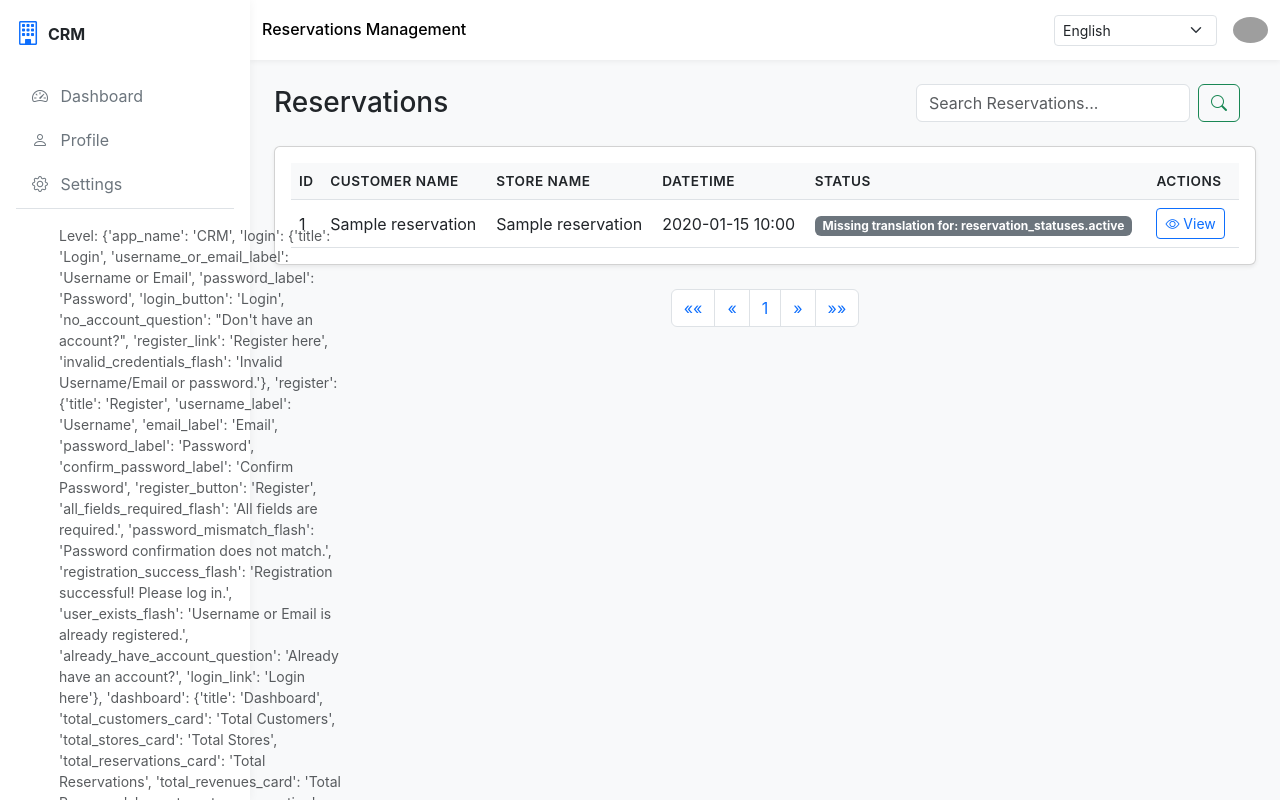
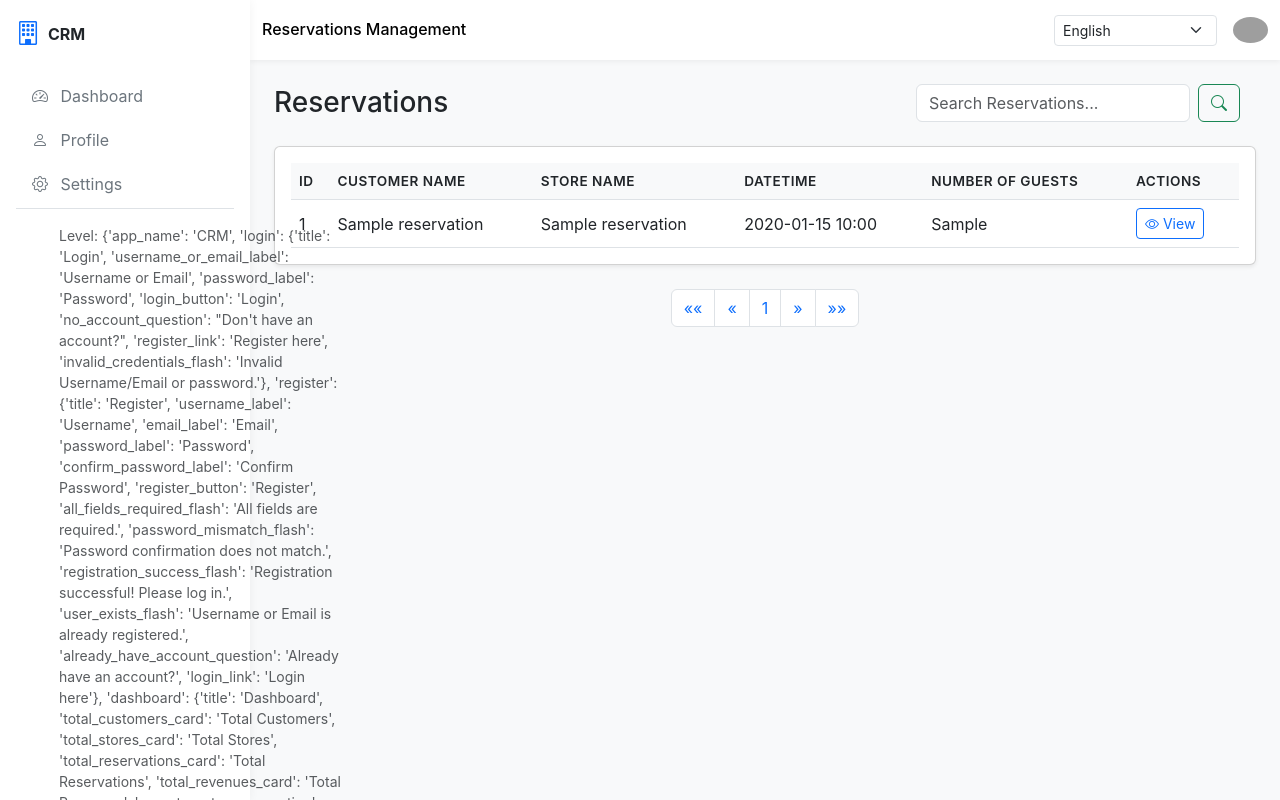
Before and after one commit to swanframe/crm, a Flask app: template templates/reservations.html in a window 1280 px wide. Run offline with Flask 3, Linux system fonts and the light colour scheme; the template is opened without the code that fills it: most values are stand-ins (such as "Sample title", 1, 10 or a date in 2020); some libraries are stand-ins or nearby versions; grey boxes are pictures that could not be loaded.

Commit message:
Replace 'Status' with 'Number of Guests' on reservation list page

```diff
--- a/app.py
+++ b/app.py
@@ -838,7 +838,7 @@
 
     # Searchable columns for reservations, including customer_name and store_name
     search_columns = ['reservation_status', 'reservation_notes', 'customer_name', 'store_name']
-    sortable_columns = ['reservation_id', 'customer_name', 'store_name', 'reservation_datetime', 'reservation_status', 'created_at', 'updated_at'] # Added customer_name and store_name to sortable columns
+    sortable_columns = ['reservation_id', 'customer_name', 'store_name', 'reservation_datetime', 'reservation_guests', 'created_at', 'updated_at'] # Added customer_name and store_name to sortable columns
 
     # Validate sort_by to prevent SQL Injection
     if sort_by not in sortable_columns:
--- a/models/reservation.py
+++ b/models/reservation.py
@@ -187,7 +187,8 @@
         ]
         join_columns_for_search = {
             'customer_name': 'c.customer_name',
-            'store_name': 's.store_name'
+            'store_name': 's.store_name',
+            'reservation_guests': 't.reservation_guests'
         }
 
         # Combine base search columns with joined columns
@@ -210,7 +211,8 @@
         ]
         join_columns_for_search = {
             'customer_name': 'c.customer_name',
-            'store_name': 's.store_name'
+            'store_name': 's.store_name',
+            'reservation_guests': 't.reservation_guests'
         }
 
         all_search_columns = search_columns + list(join_columns_for_search.keys()) if search_columns else list(join_columns_for_search.keys())
--- a/templates/reservations.html
+++ b/templates/reservations.html
@@ -84,9 +84,10 @@
                         </th>
                         {# Sortable Column: Status #}
                         <th>
-                            <a href="{{ url_for('list_reservations', page=page, search=search_query, sort_by='reservation_status', sort_order='asc' if sort_by != 'reservation_status' or sort_order == 'desc' else 'desc') }}" class="text-decoration-none text-dark">
-                                {{ _('reservations.reservation_status') }}
-                                {% if sort_by == 'reservation_status' %}
+                            <a href="{{ url_for('list_reservations', page=page, search=search_query, sort_by='reservation_guests', sort_order='asc' if sort_by != 'reservation_guests' or sort_order == 'desc' else 'desc') }}"
+                               class="text-decoration-none text-dark">
+                                {{ _('reservations.reservation_guests') }}
+                                {% if sort_by == 'reservation_guests' %}
                                     {% if sort_order == 'asc' %}
                                         <i class="bi bi-caret-up-fill" aria-label="{{ _('common.sorted_ascending') }}"></i>
                                     {% else %}
@@ -105,16 +106,7 @@
                         <td>{{ reservation.get_customer_name() }}</td>
                         <td>{{ reservation.get_store_name() }}</td>
                         <td>{{ reservation.reservation_datetime.strftime('%Y-%m-%d %H:%M') if reservation.reservation_datetime else _('common.not_available_short') }}</td>
-                        <td>
-                            <span class="badge bg-{{ {
-                                'Pending': 'warning',
-                                'Confirmed': 'success',
-                                'Cancelled': 'danger',
-                                'Completed': 'info'
-                            }[reservation.reservation_status] | default('secondary') }}">
-                                {{ _('reservation_statuses.' + reservation.reservation_status) }}
-                            </span>
-                        </td>
+                        <td>{{ reservation.reservation_guests if reservation.reservation_guests is not none else _('common.not_available_short') }}</td>
                         <td>
                             <a href="{{ url_for('view_reservation_detail', reservation_id=reservation.reservation_id) }}" class="btn btn-sm btn-outline-primary me-1">
                                 <i class="bi bi-eye"></i> {{ _('common.view') }}
```
